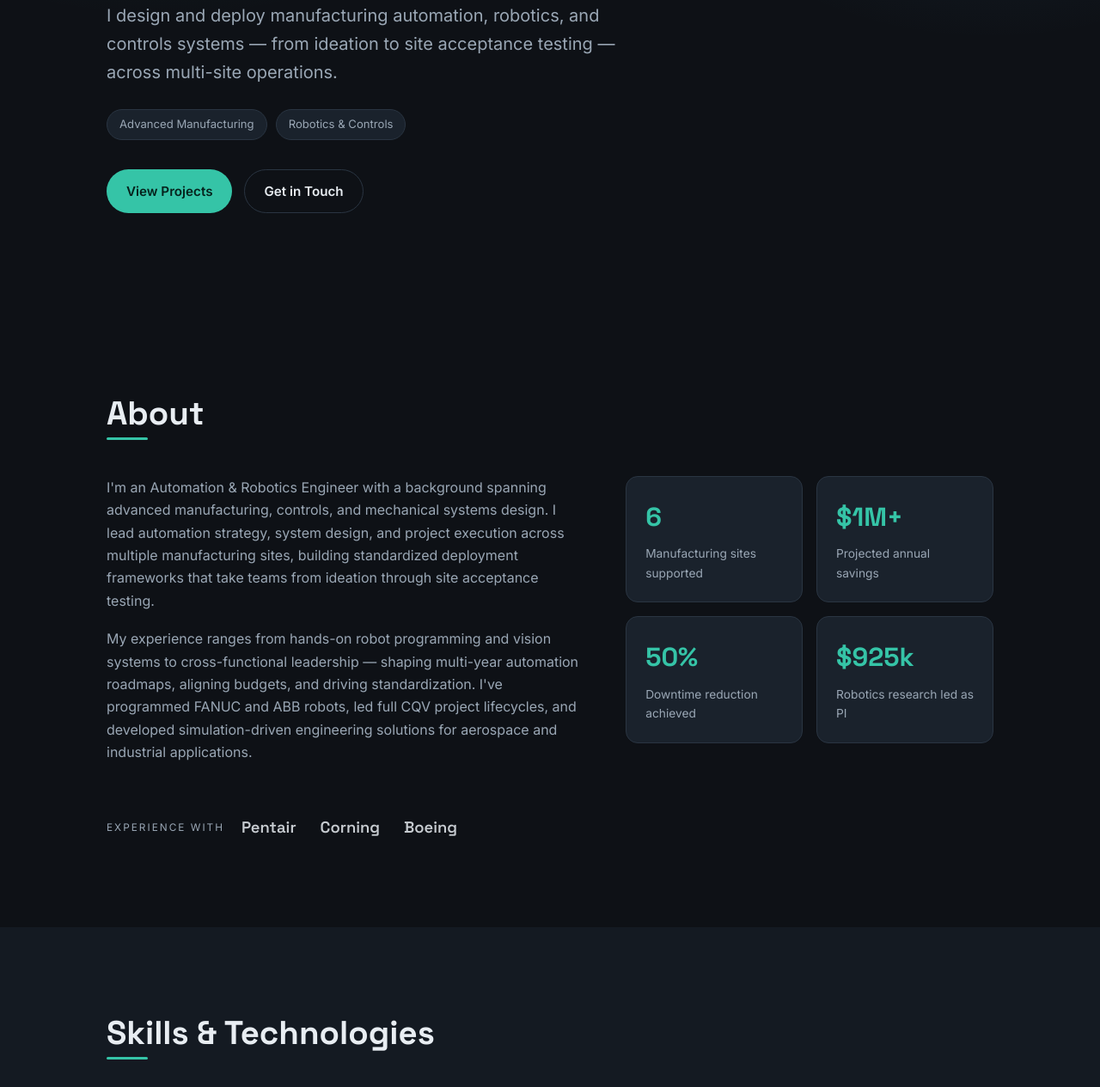
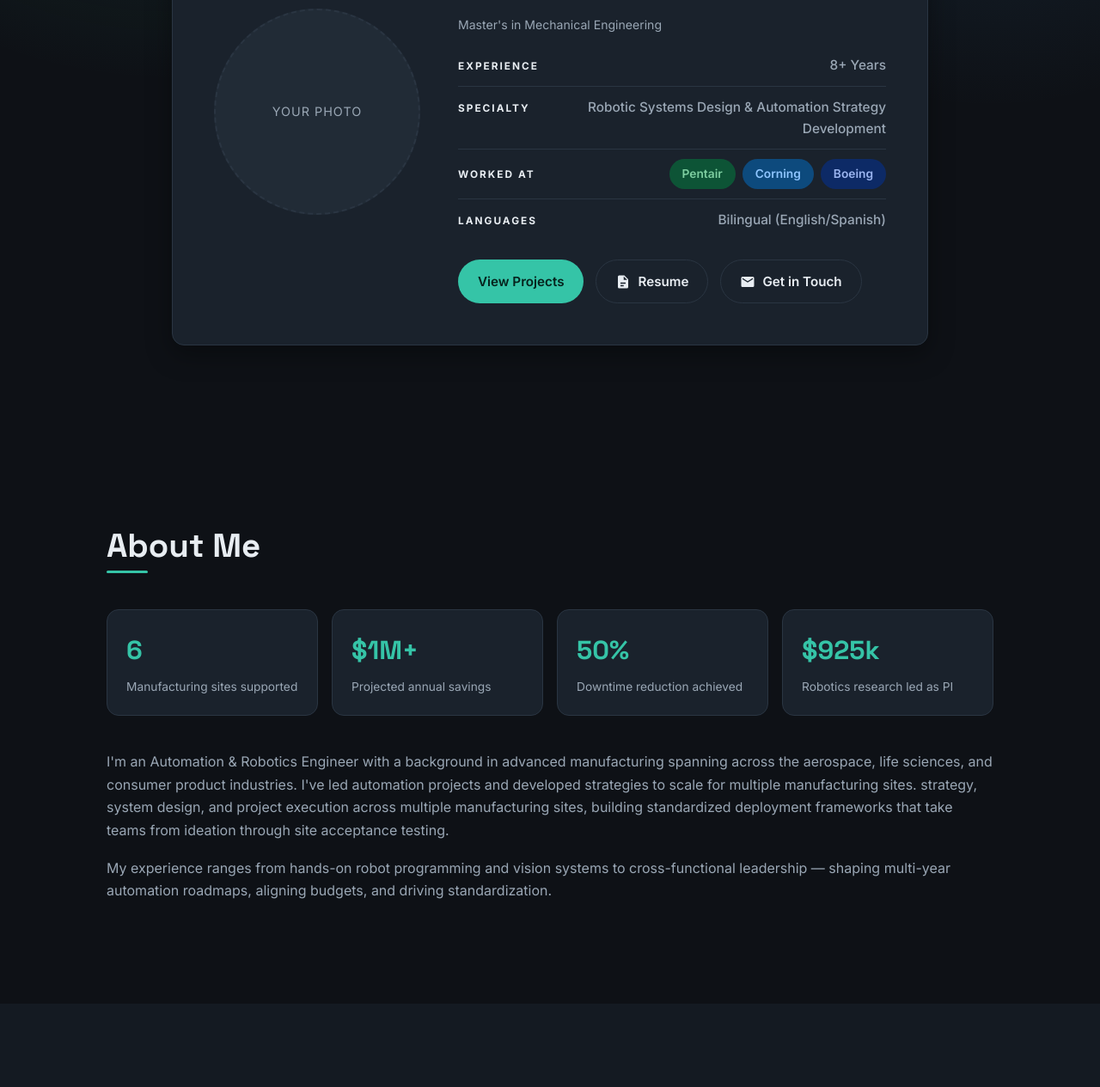
Before and after one commit to carlosjfelix/portfolio-site, a plain HTML site: page index.html in a window 1280 px wide. Shown: the part 359-1624 px from the top of the page at 86% size. Drawn offline with Linux system fonts and the light colour scheme.

Commit message:
Redesign hero as a profile card and refresh About layout.
Add resume PDF, branded employer pills, and clearer fact rows so the landing section reads like a professional intro at a glance.

Co-authored-by: Cursor <cursoragent@cursor.com>

```diff
--- a/index.html
+++ b/index.html
@@ -3,7 +3,7 @@
 <head>
   <meta charset="UTF-8" />
   <meta name="viewport" content="width=device-width, initial-scale=1.0" />
-  <title>Carlos J. Felix Velez — Automation &amp; Robotics Engineer</title>
+  <title>Carlos Felix — Automation &amp; Robotics Engineer</title>
   <meta name="description" content="Portfolio of Carlos J. Felix Velez, Automation &amp; Robotics Engineer specializing in manufacturing automation, robotics, and controls." />
   <link rel="preconnect" href="https://fonts.googleapis.com" />
   <link rel="preconnect" href="https://fonts.gstatic.com" crossorigin />
@@ -32,20 +32,53 @@
 
   <!-- ===== Hero ===== -->
   <section class="hero" id="hero">
-    <div class="container hero__inner">
-      <p class="hero__eyebrow">Automation &amp; Robotics Engineer</p>
-      <h1 class="hero__title">Carlos J. Felix Velez</h1>
-      <p class="hero__subtitle">
-        I design and deploy manufacturing automation, robotics, and controls systems
-        &mdash; from ideation to site acceptance testing &mdash; across multi-site operations.
-      </p>
-      <div class="hero__meta">
-        <span class="chip">Advanced Manufacturing</span>
-        <span class="chip">Robotics &amp; Controls</span>
+    <div class="container">
+      <div class="profile-card">
+        <div class="profile-card__photo">
+          <!-- Replace this placeholder with your headshot:
+               <img src="assets/profile.jpg" alt="Carlos J. Felix Velez" /> -->
+          <div class="profile-card__photo-placeholder" aria-hidden="true">
+            <span>Your photo</span>
           </div>
+        </div>
+        <div class="profile-card__body">
+          <h1 class="hero__title">Carlos Felix</h1>
+          <p class="hero__eyebrow">Automation Lead &amp; Robotics Engineer in Advanced Manufacturing</p>
+          <p class="profile-card__degree">Master's in Mechanical Engineering</p>
+          <dl class="profile-card__facts">
+            <div class="profile-card__fact">
+              <dt>Experience</dt>
+              <dd>8+ Years</dd>
+            </div>
+            <div class="profile-card__fact">
+              <dt>Specialty</dt>
+              <dd>Robotic Systems Design &amp; Automation Strategy Development</dd>
+            </div>
+            <div class="profile-card__fact">
+              <dt>Worked At</dt>
+              <dd class="profile-card__links">
+                <a class="profile-card__link--pentair" href="https://www.pentair.com" target="_blank" rel="noopener">Pentair</a>
+                <a class="profile-card__link--corning" href="https://www.corning.com" target="_blank" rel="noopener">Corning</a>
+                <a class="profile-card__link--boeing" href="https://www.boeing.com" target="_blank" rel="noopener">Boeing</a>
+              </dd>
+            </div>
+            <div class="profile-card__fact">
+              <dt>Languages</dt>
+              <dd>Bilingual (English/Spanish)</dd>
+            </div>
+          </dl>
           <div class="hero__actions">
             <a class="btn btn--primary" href="#projects">View Projects</a>
-        <a class="btn btn--ghost" href="#contact">Get in Touch</a>
+            <a class="btn btn--ghost" href="assets/CarlosFelixResume2026.pdf" target="_blank" rel="noopener">
+              <svg class="btn__icon" viewBox="0 0 24 24" aria-hidden="true"><path d="M6 2a2 2 0 0 0-2 2v16a2 2 0 0 0 2 2h12a2 2 0 0 0 2-2V8l-6-6H6Zm7 1.5L18.5 9H13V3.5ZM8 13h8v2H8v-2Zm0 4h5v2H8v-2Z"/></svg>
+              Resume
+            </a>
+            <a class="btn btn--ghost" href="#contact">
+              <svg class="btn__icon" viewBox="0 0 24 24" aria-hidden="true"><path d="M20 4H4a2 2 0 0 0-2 2v12a2 2 0 0 0 2 2h16a2 2 0 0 0 2-2V6a2 2 0 0 0-2-2Zm0 4-8 5L4 8V6l8 5 8-5v2Z"/></svg>
+              Get in Touch
+            </a>
+          </div>
+        </div>
       </div>
     </div>
   </section>
@@ -53,24 +86,7 @@
   <!-- ===== About ===== -->
   <section class="section" id="about">
     <div class="container">
-      <h2 class="section__title">About</h2>
-      <div class="about__grid">
-        <div class="about__text">
-          <p>
-            I'm an Automation &amp; Robotics Engineer with a background spanning advanced
-            manufacturing, controls, and mechanical systems design. I lead automation
-            strategy, system design, and project execution across multiple manufacturing
-            sites, building standardized deployment frameworks that take teams from
-            ideation through site acceptance testing.
-          </p>
-          <p>
-            My experience ranges from hands-on robot programming and vision systems to
-            cross-functional leadership &mdash; shaping multi-year automation roadmaps,
-            aligning budgets, and driving standardization. I've programmed FANUC and ABB
-            robots, led full CQV project lifecycles, and developed simulation-driven
-            engineering solutions for aerospace and industrial applications.
-          </p>
-        </div>
+      <h2 class="section__title">About Me</h2>
       <div class="stats">
         <div class="stat">
           <span class="stat__num">6</span>
@@ -89,14 +105,20 @@
           <span class="stat__label">Robotics research led as PI</span>
         </div>
       </div>
-      </div>
-      <div class="companies">
-        <span class="companies__label">Experience with</span>
-        <ul class="companies__list">
-          <li>Pentair</li>
-          <li>Corning</li>
-          <li>Boeing</li>
-        </ul>
+      <div class="about__text">
+        <p>
+          I'm an Automation &amp; Robotics Engineer with a background in advanced manufacturing
+          spanning across the aerospace, life sciences, and consumer product industries. I've
+          led automation projects and developed strategies to scale for multiple manufacturing sites.
+          strategy, system design, and project execution across multiple manufacturing
+          sites, building standardized deployment frameworks that take teams from
+          ideation through site acceptance testing.
+        </p>
+        <p>
+          My experience ranges from hands-on robot programming and vision systems to
+          cross-functional leadership &mdash; shaping multi-year automation roadmaps,
+          aligning budgets, and driving standardization.
+        </p>
       </div>
     </div>
   </section>
@@ -107,7 +129,7 @@
       <h2 class="section__title">Skills &amp; Technologies</h2>
       <div class="skills__grid">
         <div class="skill-card">
-          <h3>Programming</h3>
+          <h3>Programming Languages</h3>
           <ul class="tags">
             <li>Python</li><li>C++</li><li>PLC (Rockwell)</li><li>MATLAB</li>
           </ul>
--- a/script.js
+++ b/script.js
@@ -34,7 +34,7 @@
 
   // --- Scroll reveal ---
   var revealEls = document.querySelectorAll(
-    ".section__title, .about__grid, .stat, .skill-card, .tl-item, .gallery__card, .edu-card, .companies"
+    ".section__title, .about__text, .stat, .skill-card, .tl-item, .gallery__card, .edu-card"
   );
   revealEls.forEach(function (el) { el.classList.add("reveal"); });
 
--- a/styles.css
+++ b/styles.css
@@ -38,11 +38,12 @@ img, video { max-width: 100%; display: block; }
 
 /* ===== Buttons ===== */
 .btn {
-  display: inline-flex; align-items: center; justify-content: center;
+  display: inline-flex; align-items: center; justify-content: center; gap: 8px;
   padding: 12px 22px; border-radius: 999px; font-weight: 600; font-size: 0.95rem;
   transition: transform 0.15s ease, background 0.2s ease, border-color 0.2s ease;
   cursor: pointer; border: 1px solid transparent;
 }
+.btn__icon { width: 18px; height: 18px; flex-shrink: 0; fill: currentColor; }
 .btn:hover { transform: translateY(-2px); }
 .btn--primary { background: var(--accent); color: #06231d; }
 .btn--primary:hover { background: #40d6b7; }
@@ -84,17 +85,65 @@ img, video { max-width: 100%; display: block; }
   text-transform: uppercase; letter-spacing: 3px; font-size: 0.82rem;
   color: var(--accent); font-weight: 600; margin: 0 0 14px;
 }
-.hero__title { font-size: clamp(2.5rem, 7vw, 4.6rem); font-weight: 700; letter-spacing: -1px; }
-.hero__subtitle { max-width: 640px; color: var(--text-dim); font-size: clamp(1.05rem, 2.2vw, 1.25rem); margin: 20px 0 0; }
-.hero__meta { display: flex; flex-wrap: wrap; gap: 10px; margin-top: 26px; }
-.chip {
-  padding: 6px 14px; border-radius: 999px; background: var(--surface);
-  border: 1px solid var(--border); font-size: 0.82rem; color: var(--text-dim);
+.hero__title { font-size: clamp(1.85rem, 4.5vw, 2.75rem); font-weight: 700; letter-spacing: -0.5px; }
+.hero__actions { display: flex; flex-wrap: wrap; gap: 14px; margin-top: 34px; }
+
+/* ===== Profile Card ===== */
+.profile-card {
+  max-width: 880px; margin-inline: auto; background: var(--surface);
+  border: 1px solid var(--border); border-radius: var(--radius);
+  box-shadow: var(--shadow); padding: clamp(28px, 5vw, 48px);
+  display: grid; grid-template-columns: 240px 1fr; gap: clamp(28px, 4vw, 44px);
+  align-items: center;
 }
-.hero__actions { display: flex; flex-wrap: wrap; gap: 14px; margin-top: 34px; }
-.hero__contact { margin-top: 32px; color: var(--text-dim); font-size: 0.92rem; display: flex; flex-wrap: wrap; gap: 10px; align-items: center; }
-.hero__contact a:hover { color: var(--accent); }
-.hero__contact .sep { color: var(--border); }
+.profile-card__photo { width: 100%; }
+.profile-card__photo img {
+  width: 100%; aspect-ratio: 1 / 1; object-fit: cover;
+  border-radius: var(--radius); border: 1px solid var(--border);
+}
+.profile-card__photo-placeholder {
+  width: 100%; aspect-ratio: 1 / 1; border-radius: 50%;
+  border: 2px dashed var(--border); background: var(--surface-2);
+  display: flex; align-items: center; justify-content: center;
+  color: var(--text-dim); font-size: 0.9rem; letter-spacing: 1px;
+  text-transform: uppercase;
+}
+.profile-card__degree { color: var(--text-dim); font-size: 0.88rem; margin: 6px 0 0; }
+.profile-card__facts {
+  margin: 12px 0 0; padding: 0;
+}
+.profile-card__fact {
+  display: flex; align-items: baseline; justify-content: space-between;
+  gap: 24px; padding: 11px 0; border-bottom: 1px solid var(--border);
+}
+.profile-card__fact:last-child { border-bottom: 0; padding-bottom: 0; }
+.profile-card__fact dt {
+  text-transform: uppercase; letter-spacing: 2px; font-size: 0.74rem;
+  color: var(--text); font-weight: 700; flex-shrink: 0;
+}
+.profile-card__fact dd {
+  margin: 0; text-align: right; font-weight: 500;
+  font-size: 0.96rem; color: var(--text-dim);
+}
+.profile-card__links { display: flex; flex-wrap: wrap; gap: 8px; justify-content: flex-end; }
+.profile-card__links a {
+  padding: 5px 14px; border-radius: 999px;
+  border: 1px solid transparent; font-size: 0.86rem; font-weight: 600;
+  transition: filter 0.2s ease, background 0.2s ease;
+}
+.profile-card__links a:hover { filter: brightness(1.12); }
+.profile-card__link--pentair {
+  background: rgba(0, 134, 65, 0.5); border-color: rgba(0, 134, 65, 0.55);
+  color: #7dcea0;
+}
+.profile-card__link--corning {
+  background: rgba(0, 114, 206, 0.5); border-color: rgba(0, 114, 206, 0.55);
+  color: #8ec5ff;
+}
+.profile-card__link--boeing {
+  background: rgba(0, 51, 160, 0.5); border-color: rgba(0, 51, 160, 0.55);
+  color: #9bb5f0;
+}
 
 /* ===== Sections ===== */
 .section { padding: clamp(60px, 9vw, 100px) 0; }
@@ -111,19 +160,14 @@ img, video { max-width: 100%; display: block; }
 code { background: var(--surface); padding: 2px 7px; border-radius: 6px; font-size: 0.86em; color: var(--accent); }
 
 /* ===== About ===== */
-.about__grid { display: grid; grid-template-columns: 1.3fr 1fr; gap: 48px; margin-top: 36px; align-items: start; }
-.about__text p { color: var(--text-dim); margin: 0 0 18px; }
-.stats { display: grid; grid-template-columns: 1fr 1fr; gap: 16px; }
+.stats { display: grid; grid-template-columns: repeat(4, 1fr); gap: 16px; margin: 36px 0 40px; }
 .stat {
   background: var(--surface); border: 1px solid var(--border);
   border-radius: var(--radius); padding: 22px; text-align: left;
 }
 .stat__num { display: block; font-family: var(--font-display); font-size: 1.9rem; font-weight: 700; color: var(--accent); }
 .stat__label { display: block; font-size: 0.86rem; color: var(--text-dim); margin-top: 6px; }
-.companies { margin-top: 42px; display: flex; align-items: center; gap: 20px; flex-wrap: wrap; }
-.companies__label { text-transform: uppercase; letter-spacing: 2px; font-size: 0.74rem; color: var(--text-dim); }
-.companies__list { display: flex; gap: 28px; flex-wrap: wrap; }
-.companies__list li { font-family: var(--font-display); font-weight: 600; font-size: 1.15rem; color: var(--text); opacity: 0.85; }
+.about__text p { color: var(--text-dim); margin: 0 0 18px; }
 
 /* ===== Skills ===== */
 .skills__grid { display: grid; grid-template-columns: repeat(auto-fit, minmax(230px, 1fr)); gap: 18px; margin-top: 36px; }
@@ -232,7 +276,9 @@ code { background: var(--surface); padding: 2px 7px; border-radius: 6px; font-si
 
 /* ===== Responsive ===== */
 @media (max-width: 820px) {
-  .about__grid { grid-template-columns: 1fr; gap: 32px; }
+  .stats { grid-template-columns: repeat(2, 1fr); }
+  .profile-card { grid-template-columns: 1fr; text-align: left; }
+  .profile-card__photo { max-width: 200px; }
   .nav__toggle { display: flex; }
   .nav__links {
     position: absolute; top: 66px; left: 0; right: 0;
@@ -247,6 +293,9 @@ code { background: var(--surface); padding: 2px 7px; border-radius: 6px; font-si
 }
 @media (max-width: 480px) {
   .stats { grid-template-columns: 1fr; }
+  .profile-card__fact { flex-direction: column; align-items: flex-start; gap: 6px; }
+  .profile-card__fact dd { text-align: left; }
+  .profile-card__links { justify-content: flex-start; }
 }
 
 @media (prefers-reduced-motion: reduce) {
```
Also changed, not shown: 1 other file. Lines whose indentation alone changed are shown as unchanged.
